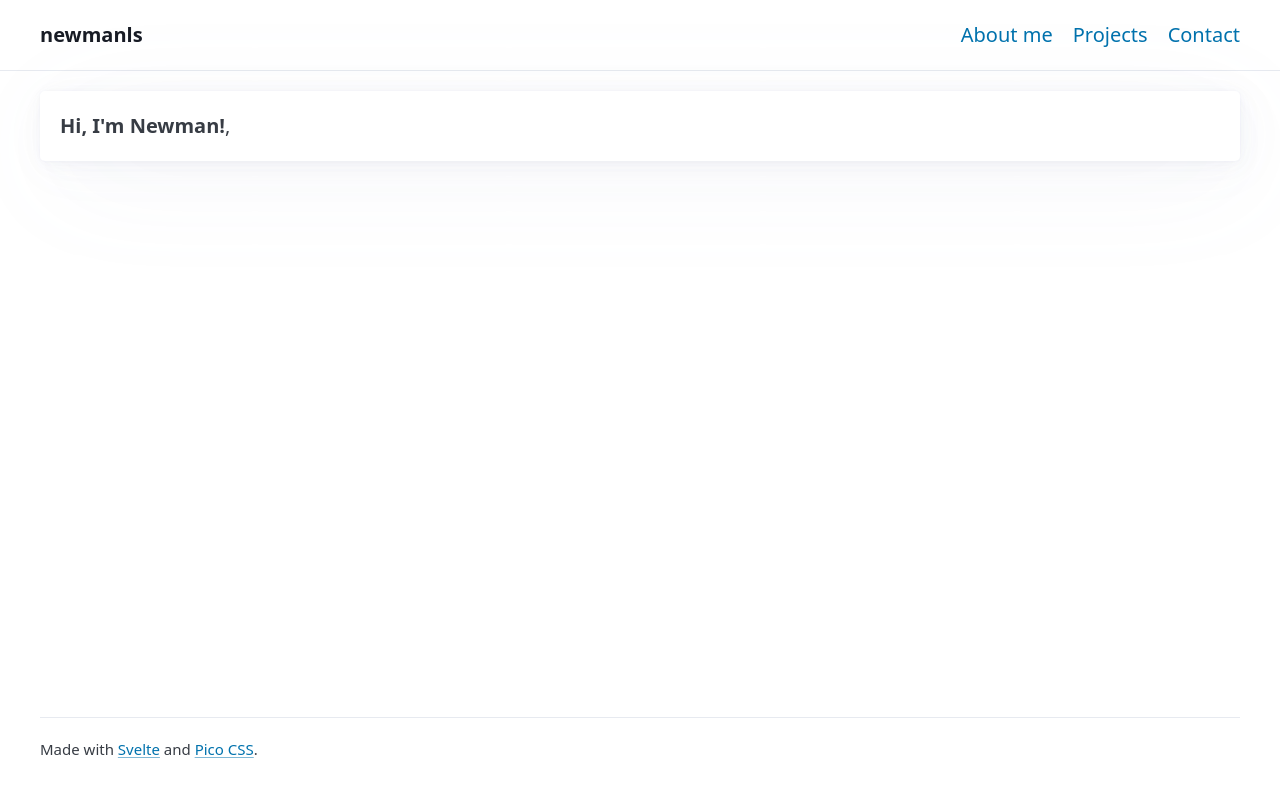
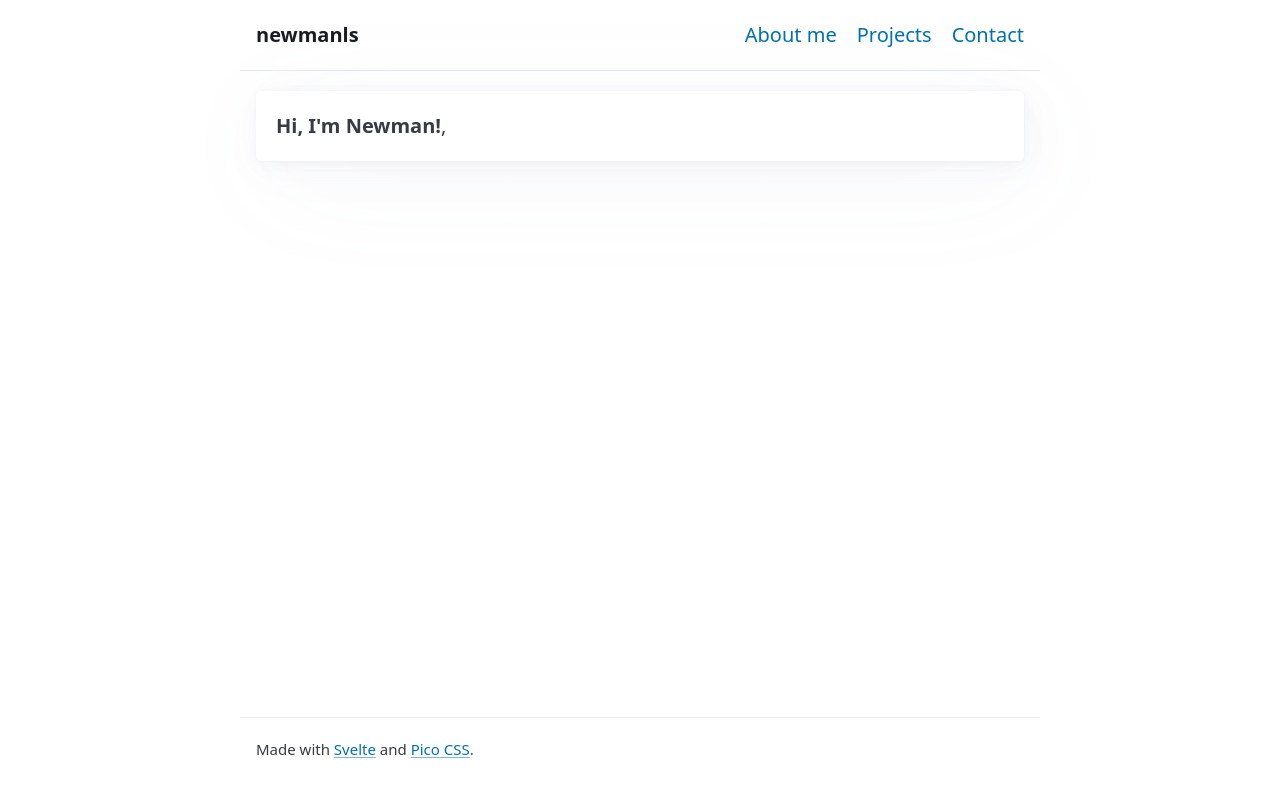
Before and after one commit to newmanls/newmanls.github.io, a SvelteKit app: page / in a window 1280 px wide. Shown: the top 794 px of the page. Built offline with nearby package versions, Linux system fonts and the light colour scheme.

Commit message:
Added max-width and padding for main layout

```diff
--- a/src/routes/+layout.svelte
+++ b/src/routes/+layout.svelte
@@ -1,5 +1,5 @@
-<header>
-    <nav class="container">
+<header class="container">
+    <nav>
         <ul>
             <li><a href="/" class="contrast"><strong>newmanls</strong></a></li>
         </ul>
@@ -16,7 +16,6 @@
 </main>
 
 <footer class="container">
-    <hr />
     <p>
         Made with <a href="https://svelte.dev/">Svelte</a> and
         <a href="https://picocss.com/">Pico CSS</a>.
@@ -25,8 +24,8 @@
 
 <style>
     header {
+        padding: 0;
         border-bottom: solid 1px var(--pico-muted-border-color);
-        padding: 0;
     }
     main {
         display: flex;
@@ -36,5 +35,11 @@
     footer {
         font-size: 0.75rem;
         color: var(--pico-muted-color);
+        border-top: solid 1px var(--pico-muted-border-color);
+    }
+    .container {
+        max-width: 800px;
+        padding-left: 16px;
+        padding-right: 16px;
     }
 </style>
```
